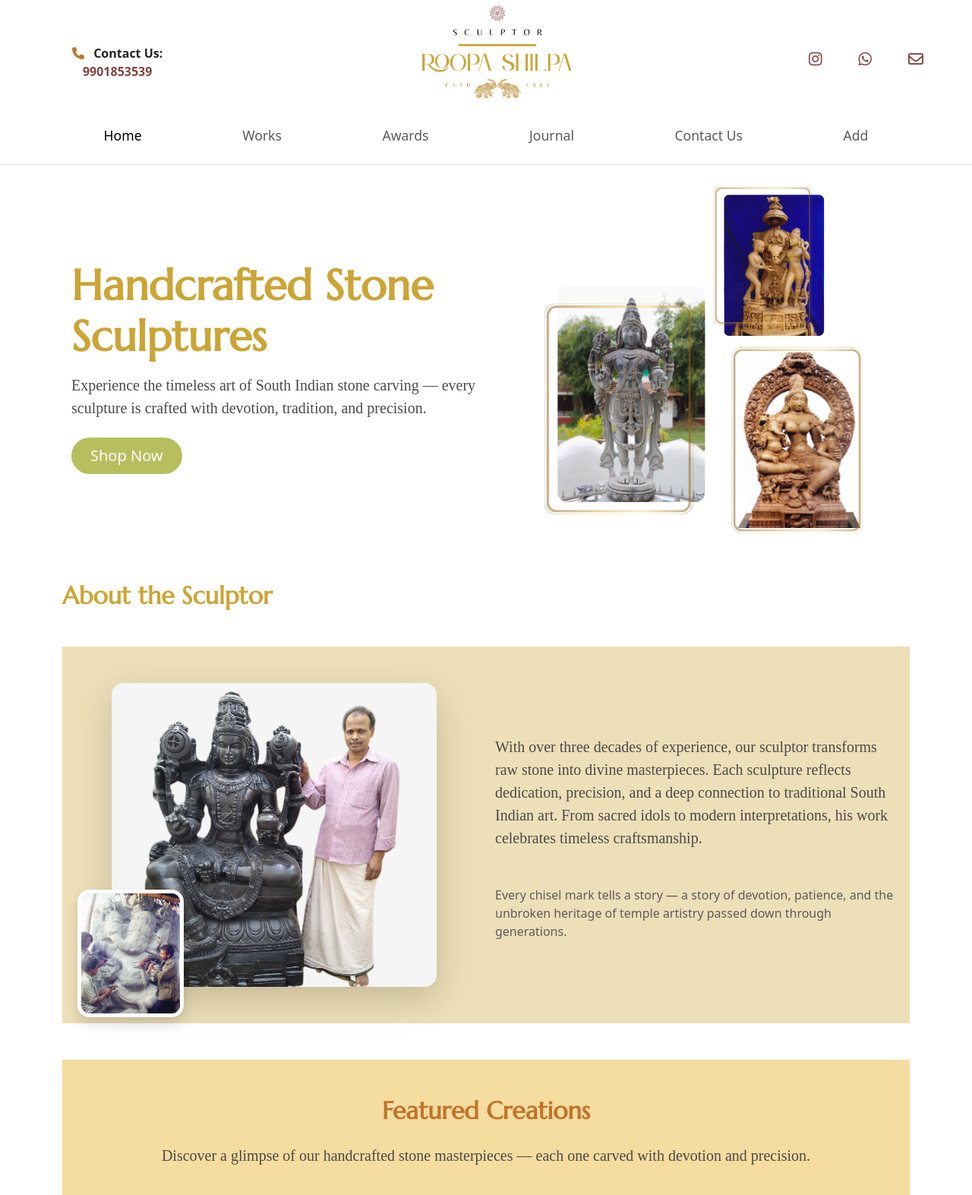
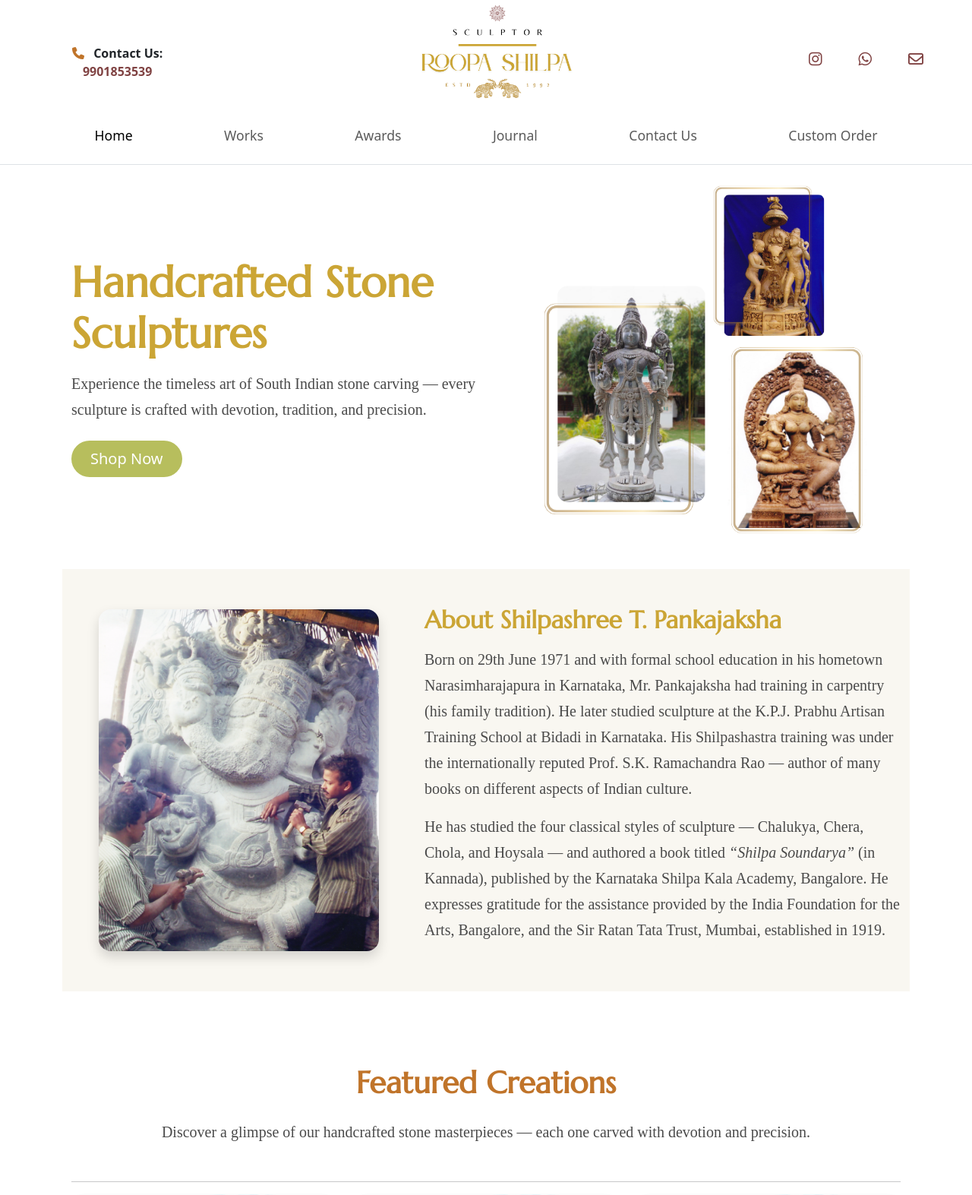
Before and after one commit to Lekhana72/RoopaShilpa, a Node server app: page / in a window 1280 px wide. Shown: the top 1573 px of the page at 76% size. Run offline with Node 20, Linux system fonts and the light colour scheme; some libraries are stand-ins or nearby versions.

Commit message:
Adding changes

```diff
--- a/app.js
+++ b/app.js
@@ -33,6 +33,33 @@ app.get("/", async (req, res) => {
   res.render("listings/hero");
 });
 
+const CustomizeOrder = require('./models/customOrder'); // Adjust path if needed
+
+app.post('/orders', async (req, res) => {
+  try {
+    const orderData = req.body;
+
+    // Create a new order from form data
+    const newOrder = new CustomizeOrder(orderData);
+
+    // Save to MongoDB
+    await newOrder.save();
+
+    // Send a success response (you can redirect or render a success page)
+
+    res.render("orders");
+  } catch (err) {
+    console.error(err);
+    res.status(500).send("Something went wrong while saving your order.");
+  }
+});
+
+app.get('/orders', async (req, res) => {
+  const orders = await CustomizeOrder.find({});
+  res.render('orders', { orders }); // Create 'orders.ejs'
+});
+
+
 // schema validate
 const validateListing = (req, res, next) => {
   let { error } = listingSchema.validate(req.body);
@@ -55,6 +82,8 @@ app.get("/listings", async (req, res) => {
 app.get("/listings/new", (req, res) => {
   res.render("listings/new.ejs");
 });
+
+
 
 // Show Route
 app.get("/listings/:id", async (req, res) => {
@@ -113,6 +142,9 @@ app.delete("/listings/:id", async (req, res) => {
   res.redirect("/listings");
 });
 
+
+
+
 // app.get("/testListing", async(req,res)=>{
 //     let sampleListing = new Listing ({
 //         title : "My new villa",
@@ -138,6 +170,8 @@ app.use((err, req, res, next) => {
   res.status(statusCode).render("error.ejs", { message });
 });
 
+
+
 app.listen(8080, () => {
   console.log("server is listening to port 8080");
 });
--- a/models/listing.js
+++ b/models/listing.js
@@ -18,6 +18,10 @@ const listingSchema = new Schema({
     price : Number,
     location : String,
     country : String ,
+    reviews: [{
+        type: Schema.Types.ObjectId,
+        ref: "Review",
+    }]
 });
 
 const Listing = mongoose.model("Listing",listingSchema);
--- a/public/css/style.css
+++ b/public/css/style.css
@@ -1,3 +1,12 @@
+* {
+  margin: 0;
+  padding: 0;
+  box-sizing: border-box;
+  text-decoration: none;
+  list-style: none;
+}
+
+
 .marcellus-regular {
   font-family: "Marcellus", serif !important;
   font-weight: 400;
@@ -107,3 +116,22 @@
   padding-left: 0;
   padding-right: 0;
 }
+
+
+
+/* about */
+section {
+  scroll-margin-top: 80px;
+}
+
+.lead {
+  line-height: 1.7;
+}
+
+.customOrder-div{
+  background: rgba(183, 190, 93, 0.88);
+border-radius: 16px;
+box-shadow: 0 4px 30px rgba(0, 0, 0, 0.1);
+backdrop-filter: blur(4.6px);
+-webkit-backdrop-filter: blur(4.6px);
+}
--- a/views/includes/navbar.ejs
+++ b/views/includes/navbar.ejs
@@ -38,7 +38,7 @@
         <a class="nav-link" href="/listings">Awards</a>
         <a class="nav-link" href="/listings">Journal</a>
         <a class="nav-link" href="/listings">Contact Us</a>
-        <a class="nav-link" href="/listings/new">Add</a>
+        <a class="nav-link" href="/listings/new">Custom Order</a>
 
     </div>
   </div>
--- a/views/listings/hero.ejs
+++ b/views/listings/hero.ejs
@@ -37,68 +37,61 @@
     </div>
   </div>
 </div>
-<h2
-  class="fw-bold mt-3 mb-5"
-  style="color: #cba535; font-family: 'Marcellus', serif"
->
-  About the Sculptor
-</h2>
-<section class="py-5 mb-5 " style="background-color: #eddfb8">
+
+<!-- about  -->
+
+<section class="py-5" style="background-color: #f9f7f1;">
   <div class="container">
     <div class="row align-items-center">
+
       <!-- LEFT SIDE: Image -->
-      <div class="col-lg-6 mb-4 mb-lg-0 position-relative text-center">
-        <img
-          src="./assests/about.png"
-          alt="Master Sculptor at Work"
-          class="img-fluid rounded-4 shadow-lg"
-          style="
-            max-height: 400px;
-            width: 80%;
-            object-fit: cover;
-            background-color: whitesmoke;
-          "
-        />
-        <img
-          src="./assests/hero1.png"
-          alt="sculpting picture"
-          class="img-fluid rounded-4 shadow position-absolute"
-          style="width: 25%; bottom: -40px; left: 20px; border: 5px solid #ffff"
-        />
+      <div class="col-lg-5 text-center mb-4 mb-lg-0">
+        <img src="./assests/hero1.png"
+             alt="Shilpashree T. Pankajaksha"
+             class="img-fluid rounded-4 shadow"
+             style="max-height: 450px; object-fit: cover; background-color: whitesmoke;">
       </div>
 
-      <!-- RIGHT SIDE: Text -->
-      <div class="col-lg-6">
-        <p
-          class="lead mb-5 mt-4"
-          style="font-family: 'Great Victorian Standard', serif; color: #4a4a4a"
-        >
-          With over three decades of experience, our sculptor transforms raw
-          stone into divine masterpieces. Each sculpture reflects dedication,
-          precision, and a deep connection to traditional South Indian art. From
-          sacred idols to modern interpretations, his work celebrates timeless
-          craftsmanship.
+      <!-- RIGHT SIDE: Text Content -->
+      <div class="col-lg-7">
+        <h2 class="fw-bold mb-3"
+            style="font-family: 'Marcellus', serif; color: #cba535;">
+          About Shilpashree T. Pankajaksha
+        </h2>
+        <p class="lead" style="font-family: 'Great Victorian Standard', serif; color: #4a4a4a;">
+          Born on 29th June 1971 and with formal school education in his hometown
+          Narasimharajapura in Karnataka, Mr. Pankajaksha had training in carpentry
+          (his family tradition). He later studied sculpture at the
+          K.P.J. Prabhu Artisan Training School at Bidadi in Karnataka.
+          His Shilpashastra training was under the internationally reputed
+          Prof. S.K. Ramachandra Rao — author of many books on different aspects of Indian culture.
         </p>
-        <p style="color: #5c5c5c">
-          Every chisel mark tells a story — a story of devotion, patience, and
-          the unbroken heritage of temple artistry passed down through
-          generations.
+        <p class="lead" style="font-family: 'Great Victorian Standard', serif; color: #4a4a4a;">
+          He has studied the four classical styles of sculpture —
+          <strong>Chalukya, Chera, Chola, and Hoysala</strong> —
+          and authored a book titled <em>“Shilpa Soundarya”</em> (in Kannada),
+          published by the Karnataka Shilpa Kala Academy, Bangalore.
+          He expresses gratitude for the assistance provided by the
+          <strong>India Foundation for the Arts</strong>, Bangalore, and the
+          <strong>Sir Ratan Tata Trust</strong>, Mumbai, established in 1919.
         </p>
       </div>
+
     </div>
   </div>
 </section>
 
+
 <!-- works  -->
-<section class="py-5 text-center" style="background-color: #f5dc9f">
+<section class="py-5 text-center mt-5" style="background-color: #ffffff">
   <div class="container">
     <!-- Section Heading -->
-    <h2
+    <h1
       class="fw-bold mb-4"
       style="color: #c0742a; font-family: 'Marcellus', serif"
     >
       Featured Creations
-    </h2>
+    </h1>
     <p
       class="lead mb-5"
       style="font-family: 'Great Victorian Standard', serif; color: #4a4a4a"
@@ -106,6 +99,7 @@
       Discover a glimpse of our handcrafted stone masterpieces — each one carved
       with devotion and precision.
     </p>
+    <hr>
 
     <!-- Card Row -->
     <div class="row g-4">
@@ -113,7 +107,7 @@
       <div class="col-md-4">
         <div class="card shadow-sm border-0 rounded-4">
           <img
-            src="/images/ganesha.jpg"
+            src="./assests/dhanvanthri.jpg"
             class="card-img-top rounded-top-4"
             alt="Ganesha Sculpture"
           />
@@ -133,7 +127,7 @@
       <div class="col-md-4">
         <div class="card shadow-sm border-0 rounded-4">
           <img
-            src="/images/nataraja.jpg"
+            src="./assests/dhanvanthri.jpg"
             class="card-img-top rounded-top-4"
             alt="Nataraja Sculpture"
           />
@@ -153,7 +147,7 @@
       <div class="col-md-4">
         <div class="card shadow-sm border-0 rounded-4">
           <img
-            src="/images/mahalakshmi.jpg"
+            src="./assests/dhanvanthri.jpg"
             class="card-img-top rounded-top-4"
             alt="Mahalakshmi Sculpture"
           />
@@ -182,3 +176,103 @@
     </div>
   </div>
 </section>
+
+<hr>
+
+<div class="py-5 col-lg-5 col-sm-8 ">
+  <div class="container">
+    <h1>Get a Customized Order</h1><br><br>
+
+    <p>Choose your preferences and customize your order. Start now by clicking the button below.</p>
+    <p>Check out more options!</p>
+    <div class="cta-buttons">
+      <div class="container" style="background-color: #b7be5d;">
+    <h1>Customize Your Order</h1>
+
+    <form action="/orders" method="POST">
+      <div>
+        <label for="title" class="form-label">Title <span style="color:red">*</span></label>
+        <input class="form-control" type="text" id="title" name="title" required>
+      </div>
+
+      <div>
+        <label for="description" class="form-label">Description</label>
+        <textarea id="description" name="description" rows="4" class="form-control"></textarea>
+      </div>
+
+      <div>
+        <label class="form-label" for="stone">Stone</label>
+        <input  class="form-control" type="text" id="stone" name="stone">
+      </div>
+
+      <div>
+        <label class="form-label" for="height">Height (cm)</label>
+        <input class="form-control" type="number" id="height" name="height" step="any">
+      </div>
+
+      <div>
+        <label class="form-label" for="place">Place</label>
+        <input class="form-control" type="text" id="place" name="place">
+      </div>
+
+      <div>
+        <label class="form-label" for="duration">Duration (days)</label>
+        <input class="form-control" type="number" id="duration" name="duration">
+      </div>
+
+      <div>
+        <button class="btn-dark btn mt-5" type="submit">Submit Order</button>
+      </div>
+    </form>
+  </div>
+
+
+
+
+      <!-- Customize Order button -->
+      <!-- <a href="/cusOrder" class="btn btn-primary">Customize Order</a> -->
+    </div>
+  </div>
+</div>
+
+
+
+<section class="py-5 bg-light">
+  <div class="container">
+    <h2 class="text-center mb-5" style="font-family: 'Marcellus', serif; color:#cba535;">
+      What Our Customers Say
+    </h2>
+
+    <div class="row text-center">
+      <div class="col-md-4 mb-4">
+        <div class="card border-0 shadow-sm p-4">
+
+          <p class="text-muted fst-italic">
+            “Beautiful craftsmanship! The sculpture exceeded my expectations. A true work of art.”
+          </p>
+          <h5 class="fw-bold" style="color:#4a4a4a;">— Priya Nair</h5>
+        </div>
+      </div>
+
+      <div class="col-md-4 mb-4">
+        <div class="card border-0 shadow-sm p-4">
+
+          <p class="text-muted fst-italic">
+            “Exceptional quality and attention to detail. The sculpture brings peace to our home.”
+          </p>
+          <h5 class="fw-bold" style="color:#4a4a4a;">— Ramesh Iyer</h5>
+        </div>
+      </div>
+
+      <div class="col-md-4 mb-4">
+        <div class="card border-0 shadow-sm p-4">
+
+          <p class="text-muted fst-italic">
+            “Truly divine craftsmanship. I could feel the artist’s devotion in the work.”
+          </p>
+          <h5 class="fw-bold" style="color:#4a4a4a;">— Meera Subramanian</h5>
+        </div>
+      </div>
+    </div>
+  </div>
+</section>
```
Also changed, not shown: models/customOrder.js (added, +14 -0 lines), models/review.js (added, +18 -0 lines), orders.ejs (added, +47 -0 lines), views/listings/cusOrder.ejs (added, +41 -0 lines), views/listings/show.ejs (+30 -2 lines), public/assests/background.jpeg (added), public/assests/dhanvanthri.jpg (added).
